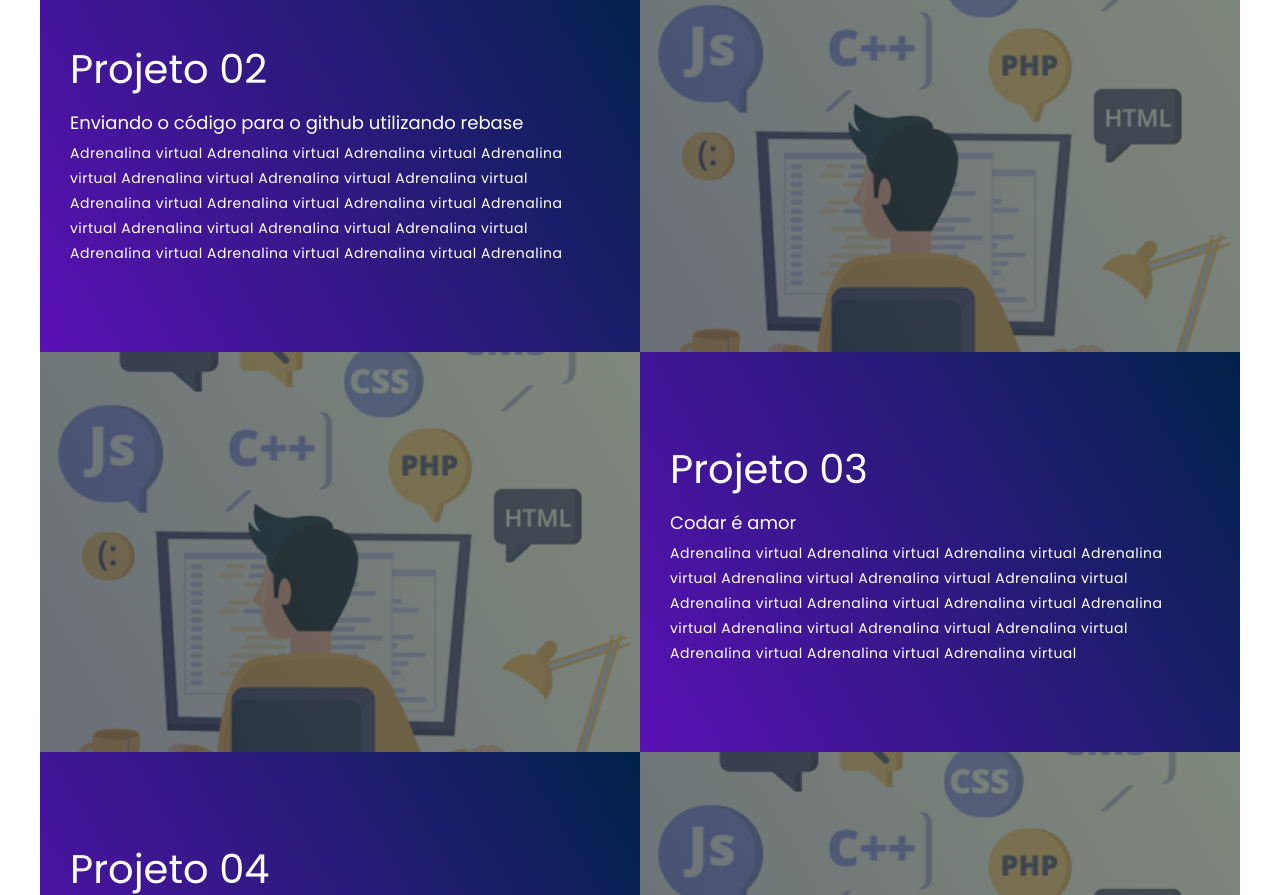
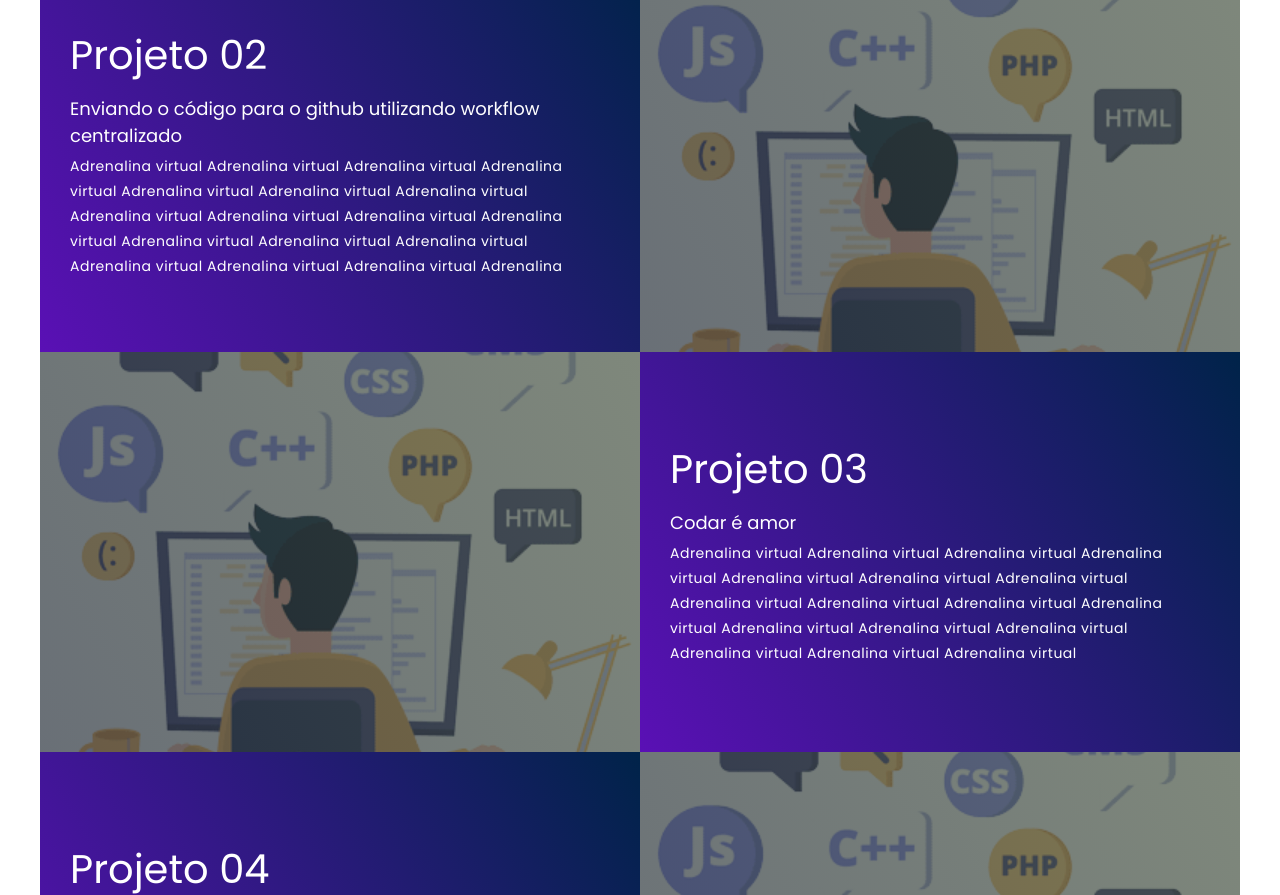
Before and after one commit to raiantonio/portfolio-rai, a plain HTML site: page index.html in a window 1280 px wide. Shown: the part 2023-2918 px from the top of the page. Drawn offline with Linux system fonts and the light colour scheme.

Commit message:
update project 2 description

```diff
--- a/index.html
+++ b/index.html
@@ -57,7 +57,7 @@
                 <div class="project-item">
                     <div class="project-info">
                       <h1>Projeto 02</h1>
-                      <h2>Enviando o código para o github utilizando rebase</h2>
+                      <h2>Enviando o código para o github utilizando workflow centralizado</h2>
                       <p>Adrenalina virtual Adrenalina virtual Adrenalina virtual Adrenalina virtual Adrenalina virtual
                           Adrenalina virtual Adrenalina virtual Adrenalina virtual Adrenalina virtual Adrenalina virtual
                           Adrenalina virtual Adrenalina virtual Adrenalina virtual Adrenalina virtual Adrenalina virtual
```
